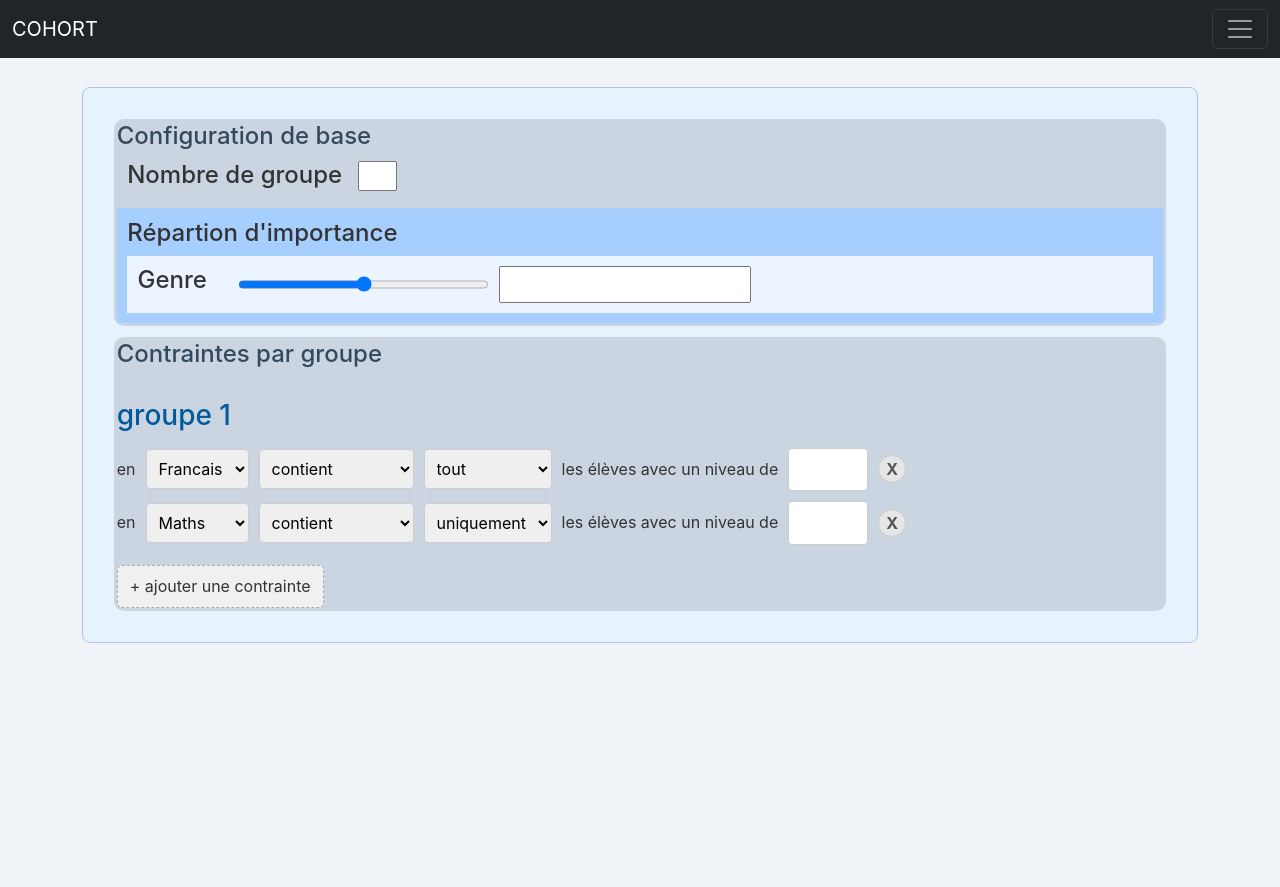
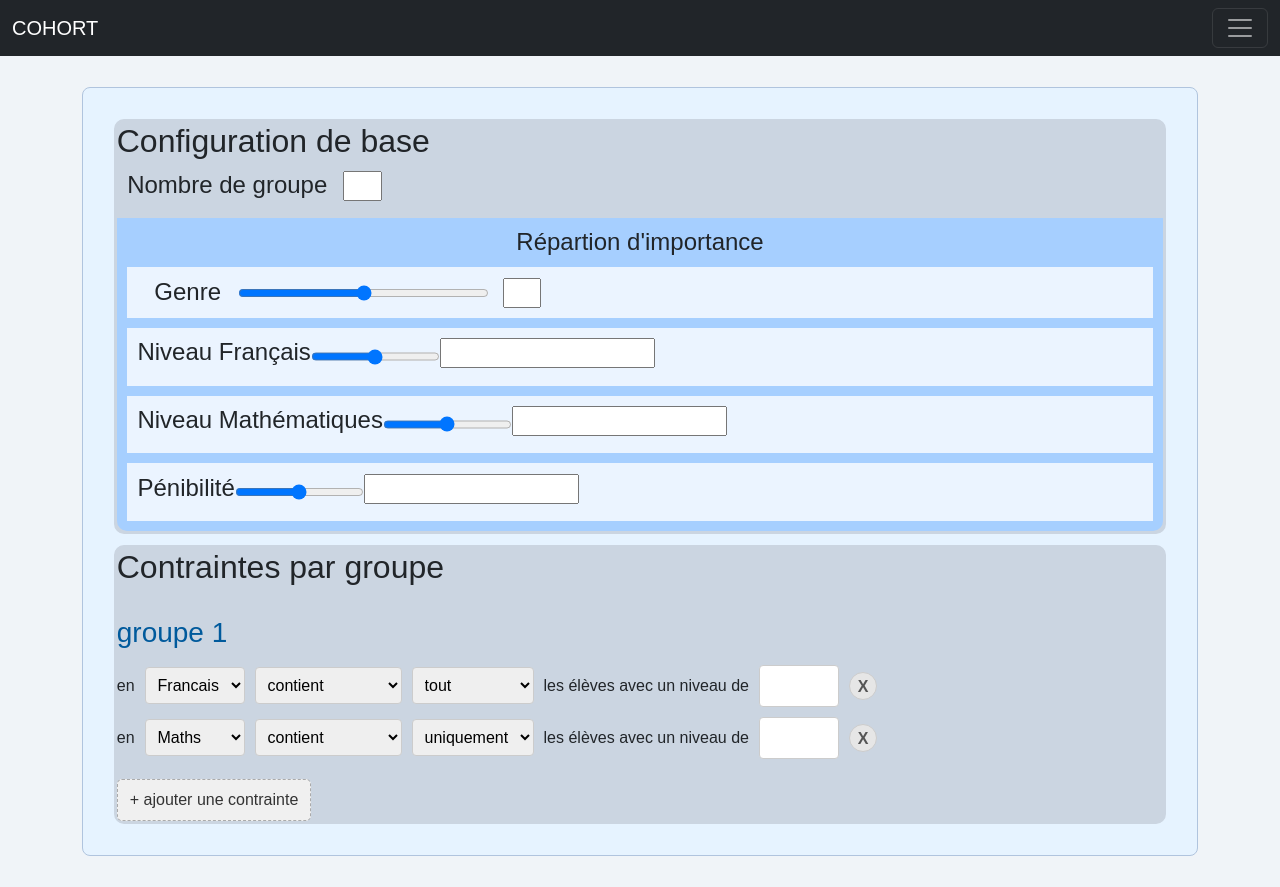
Before and after one commit to arthur-santenac/SAE_3.01c, a Flask app: page /configuration/ in a window 1280 px wide. Before the commit the page ends 643 px from the top, so only its background shows below. Run offline with Flask 3, Linux system fonts and the light colour scheme; parts of the project's set-up code (start-up, migrations or seed data) failed here and were passed over.

Commit message:
Ajout de l'importance de francais,maths et pénibilité.

```diff
--- a/monApp/static/css/config.css
+++ b/monApp/static/css/config.css
@@ -1,8 +1,15 @@
+/*############## Global #############*/
 body {
     font-family: Arial, sans-serif;
     background-color: #f0f4f8;
     padding: 20px;
 }
+
+h4{
+    text-align: center;
+}
+
+/*############## La configuration des groupes #############*/
 
 .config-section {
     background-color: #e6f3ff;
@@ -11,13 +18,6 @@ body {
     padding: 20px;
     margin-bottom: 1%;
     margin-top: 1%;
-}
-
-.config-section legend {
-    font-weight: bold;
-    font-size: 1.2em;
-    padding: 0 10px;
-    color: #333;
 }
 
 .group-box {
@@ -38,7 +38,7 @@ body {
     flex-wrap: wrap; /* Permet de passer à la ligne sur petits écrans */
 }
 
-        /* Styles pour les inputs et selects */
+/* Styles pour les inputs et selects */
 .constraint-row select, .constraint-row input[type="text"] {
     padding: 8px;
     border: 1px solid #ccc;
@@ -81,6 +81,8 @@ body {
     margin: 1%;
 }
 
+/*############## La configuration de base #############*/
+
 .div-base{
     display: flex;
     flex-wrap: nowrap;
@@ -102,22 +104,27 @@ body {
     width: 3vw;
 }
 
+/*############## Les critères d'importance ci-dessous #############*/
+
 .section-importance{
     background-color: #a6cfff;
     padding: 1%;
+    border-radius: 0px 0px 10px 10px;
 }
 
-
-.genre{
+.section-importance > div {
     display: flex;
     flex-wrap: nowrap;
     background-color: #ebf4ff;
     padding: 1%;
+    margin: 1% 0 0 0;
 }
+
 
 .genre h4{
     flex-grow: 0;
     flex-basis: 10%;
+    margin: 0;
 }
 
 .genre input{
@@ -125,7 +132,22 @@ body {
     flex-basis: 25%;
 }
 
+.score-importance{
+    flex-grow: 1;
+    flex-basis: 22%;
+}
+
+.score-genre{
+    margin-left: 1vw;
+}
+
 .niv-genre{
-    margin-left: 1%;
+    margin-left: 2%;
     width: 3vw;
 }
+
+.section-importance > div > div {
+
+}
+
+/*############## L'importance du francais #############*/
--- a/monApp/templates/base.html
+++ b/monApp/templates/base.html
@@ -6,7 +6,6 @@
     <meta name="viewport" content="width=device-width, initial-scale=1.0">
     <title>{% block title %}{% endblock %}</title>
     <link href="https://cdn.jsdelivr.net/npm/bootstrap@5.3.0/dist/css/bootstrap.min.css" rel="stylesheet">
-    <link rel="stylesheet" href="{{ url_for('static', filename='css/style.css') }}">
 
     {% block extra_css %}{% endblock %}
 </head>
--- a/monApp/templates/configuration.html
+++ b/monApp/templates/configuration.html
@@ -24,17 +24,31 @@
                 <h4>Répartion d'importance</h4>
                 <div class="genre">
                     <h4>Genre</h4>
-                    <input type="range">
-                    <input type="text" class="niv-genre" name="nb-genre">
+                    <input type="range" min="0" max="100" step="1">
+                    <div class="score-genre">
+                        <input type="text" class="niv-genre" name="nb-genre">
+                    </div>
                 </div>
                 <div class="francais">
-
+                    <h4>Niveau Français</h4>
+                    <input type="range" min="0" max="100" step="1">
+                    <div class="score-francais">
+                        <input type="text" class="niv-francais" name="nb-genre">
+                    </div>
                 </div>
                 <div class="maths">
-
+                    <h4>Niveau Mathématiques</h4>
+                    <input type="range" min="0" max="100" step="1">
+                    <div class="score-maths">
+                        <input type="text" class="niv-math" name="nb-genre">
+                    </div>
                 </div>
                 <div class="penibilite">
-
+                    <h4>Pénibilité</h4>
+                    <input type="range" min="0" max="100" step="1">
+                    <div class="score-penibilite">
+                        <input type="text" class="niv-penibilite" name="nb-genre">
+                    </div>
                 </div>
             </section>
         </section>
```
